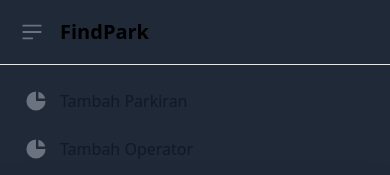
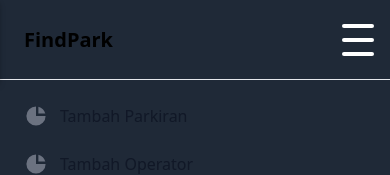
Before and after one commit to ahmadadi1415/nextfindpark, a Next.js app: page /admin/add-park in a window 390 px wide. Shown: the top 175 px of the page. Built offline with nearby package versions, Linux system fonts and the light colour scheme; no server answers; some icons are missing.

Commit message:
Update navbaradmin.tsx

```diff
--- a/src/components/navbaradmin.tsx
+++ b/src/components/navbaradmin.tsx
@@ -1,29 +1,184 @@
+import { signOut, useSession } from "next-auth/react";
+import { useState } from "react";
+import {
+  Menu,
+  MenuHandler,
+  MenuList,
+  MenuItem,
+  Avatar,
+  Typography,
+} from "@material-tailwind/react";
+import {
+  Cog6ToothIcon,
+  PowerIcon,
+  InboxArrowDownIcon,
+  UserCircleIcon,
+  LifebuoyIcon,
+} from "@heroicons/react/24/outline";
+import Router from "next/router";
+import Link from "next/link";
+
+function MobileNav({ open, setOpen }: any) {
+  const session = useSession();
+  return (
+    <div
+      className={`absolute top-0 left-0 w-screen bg-ungugelap transform ${
+        open ? "-translate-x-0" : "-translate-x-full"
+      } transition-transform duration-300 ease-in-out filter drop-shadow-md `}
+    >
+      <div className="flex items-center justify-center filter drop-shadow-md border-2 bg-blue-700  h-20">
+        {" "}
+        {/*logo container*/}
+        <a className="text-xl font-semibold text-white " href="/">
+          FindPark
+        </a>
+      </div>
+      <div className="flex flex-col text-white bg-blue-700">
+        <hr className="border border-white" />
+        <div className="flex">
+          {session.data?.user?.name && (
+            <div className="flex-col ">
+              <div className="flex py-2">
+                <a
+                  className="text-xl font-medium"
+                  href="/edit-profile"
+                  onClick={() =>
+                    setTimeout(() => {
+                      setOpen(!open);
+                    }, 100)
+                  }
+                >
+                  Profile
+                </a>
+              </div>
+
+              <div className="flex py-2">
+                <a
+                  className="text-xl font-medium"
+                  href="/history"
+                  onClick={() =>
+                    setTimeout(() => {
+                      setOpen(!open);
+                    }, 100)
+                  }
+                >
+                  History
+                </a>
+              </div>
+
+              <div className="flex py-2">
+                <a
+                  className="text-xl font-medium"
+                  onClick={() =>
+                    setTimeout(() => {
+                      setOpen(!open);
+                      signOut();
+                    }, 100)
+                  }
+                >
+                  Sign Out
+                </a>
+              </div>
+            </div>
+          )}
+        </div>
+      </div>
+    </div>
+  );
+}
 export function Navbaradmin() {
+  const [open, setOpen] = useState(false);
+  const session = useSession();
   return (
-    <nav className=" top-0 z-50  border-b border-gray-200 bg-gray-800 ">
-      <div className="px-3 py-3 lg:px-5 lg:pl-3">
-        <div className="flex items-center justify-between">
-          <div className="flex items-center justify-start">
-            <button
-              data-drawer-target="logo-sidebar"
-              data-drawer-toggle="logo-sidebar"
-              aria-controls="logo-sidebar"
-              type="button"
-              className="inline-flex items-center p-2 text-sm text-gray-500 rounded-lg md:hidden hover:bg-gray-100 focus:outline-none focus:ring-2 focus:ring-gray-200 dark:text-gray-400 dark:hover:bg-gray-700 dark:focus:ring-gray-600"
-            >
-              <span className="sr-only">Open sidebar</span>
-              <svg className="w-6 h-6" aria-hidden="true" fill="currentColor" viewBox="0 0 20 20" xmlns="http://www.w3.org/2000/svg">
-                <path
-                  clip-rule="evenodd"
-                  fill-rule="evenodd"
-                  d="M2 4.75A.75.75 0 012.75 4h14.5a.75.75 0 010 1.5H2.75A.75.75 0 012 4.75zm0 10.5a.75.75 0 01.75-.75h7.5a.75.75 0 010 1.5h-7.5a.75.75 0 01-.75-.75zM2 10a.75.75 0 01.75-.75h14.5a.75.75 0 010 1.5H2.75A.75.75 0 012 10z"
-                ></path>
-              </svg>
-            </button>
-            <a href="" className="flex ml-2 md:mr-24">
-              <span className="self-center text-xl font-semibold sm:text-2xl whitespace-nowrap dark:text-white">FindPark</span>
-            </a>
-          </div>
+    <nav className="flex filter  px-4 py-4 h-20 items-center border-b border-gray-200 bg-gray-800 ">
+      {" "}
+      <MobileNav open={open} setOpen={setOpen} />
+      <div className="container flex flex-wrap items-center justify-between mx-auto">
+        <a href="" className="flex ml-2 md:mr-24">
+          <span className="self-center text-xl font-semibold sm:text-2xl whitespace-nowrap dark:text-white">
+            FindPark
+          </span>
+        </a>
+      </div>
+      <div className="w-9/12 flex justify-end items-center">
+        <div
+          className="z-50 flex relative w-8 h-8 flex-col justify-between items-center md:hidden"
+          onClick={() => {
+            setOpen(!open);
+          }}
+        >
+          {/* hamburger button */}
+          <span
+            className={`h-1 w-full bg-white rounded-lg transform transition duration-300 ease-in-out ${
+              open ? "rotate-45 translate-y-3.5" : ""
+            }`}
+          />
+          <span
+            className={`h-1 w-full bg-white rounded-lg transition-all duration-300 ease-in-out ${
+              open ? "w-0" : "w-full"
+            }`}
+          />
+          <span
+            className={`h-1 w-full bg-white rounded-lg transform transition duration-300 ease-in-out ${
+              open ? "-rotate-45 -translate-y-3.5" : ""
+            }`}
+          />
+        </div>
+
+        <div
+          className="hidden md:flex w-full md:w-auto align-middle"
+          id="navbar-default"
+        >
+          <ul className="flex flex-col p-4 mt-4 border border-yellow-500 rounded-lg  md:flex-row md:space-x-8 md:mt-0 md:text-sm md:font-medium md:border-0 ">
+            {session.data?.user?.name && (
+              <li>
+                <Menu>
+                  <MenuHandler>
+                    <Avatar
+                      variant="circular"
+                      alt="person"
+                      className="cursor-pointer rounded-full w-8 h-8"
+                      src={
+                        (session.data.user.image as string)
+                          ? (session.data.user.image as string)
+                          : "/gambarprofile.svg"
+                      }
+                    />
+                  </MenuHandler>
+                  <MenuList className="bg-yellow-500 w-28 rounded-xl">
+                    <MenuItem className="flex items-center hover:bg-yellow-600">
+                      <UserCircleIcon strokeWidth={2} className="h-4 w-4" />
+                      <Typography
+                        variant="small"
+                        className="font-normal px-1 text-white"
+                      >
+                        <a onClick={() => Router.push("/profile")}>Profile</a>
+                      </Typography>
+                    </MenuItem>
+                    <MenuItem className="flex items-center hover:bg-yellow-600">
+                      <Cog6ToothIcon strokeWidth={2} className="h-4 w-4" />
+                      <Typography
+                        variant="small"
+                        className="font-normal px-1 text-white"
+                      >
+                        <a onClick={() => Router.push("/history")}>History</a>
+                      </Typography>
+                    </MenuItem>
+
+                    <MenuItem className="flex items-center hover:bg-yellow-600">
+                      <PowerIcon strokeWidth={2} className="h-4 w-4" />
+                      <Typography
+                        variant="small"
+                        className="font-normal px-1 text-white"
+                      >
+                        <a onClick={() => signOut()}>Sign Out</a>
+                      </Typography>
+                    </MenuItem>
+                  </MenuList>
+                </Menu>
+              </li>
+            )}
+          </ul>
         </div>
       </div>
     </nav>
```
